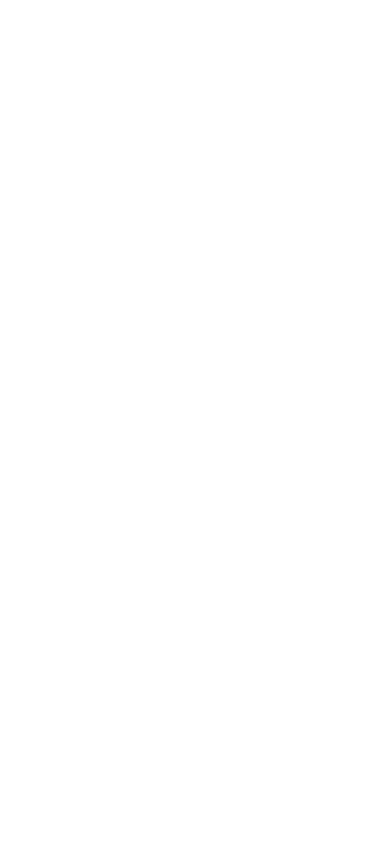
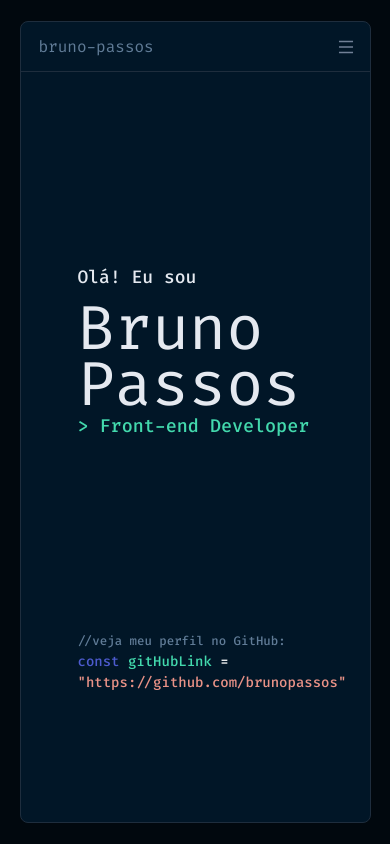
Before and after one commit to brunopassos/portfolio, a React (Create React App) app: page / in a window 390 px wide. Built offline with nearby package versions, Linux system fonts and the light colour scheme.

Commit message:
feat/ Home menu mobile

```diff
--- a/package.json
+++ b/package.json
@@ -3,12 +3,18 @@
   "version": "0.1.0",
   "private": true,
   "dependencies": {
+    "@chakra-ui/react": "^2.2.1",
+    "@emotion/react": "^11.9.3",
+    "@emotion/styled": "^11.9.3",
     "@testing-library/jest-dom": "^5.14.1",
     "@testing-library/react": "^13.0.0",
     "@testing-library/user-event": "^13.2.1",
+    "framer-motion": "^6.3.16",
     "react": "^18.2.0",
     "react-dom": "^18.2.0",
+    "react-icons": "^4.4.0",
     "react-scripts": "5.0.1",
+    "styled-components": "^5.3.5",
     "web-vitals": "^2.1.0"
   },
   "scripts": {
--- a/public/index.html
+++ b/public/index.html
@@ -24,6 +24,12 @@
       work correctly both with client-side routing and a non-root public URL.
       Learn how to configure a non-root public URL by running `npm run build`.
     -->
+    <link rel="preconnect" href="https://fonts.googleapis.com" />
+    <link rel="preconnect" href="https://fonts.gstatic.com" crossorigin />
+    <link
+      href="https://fonts.googleapis.com/css2?family=Fira+Code:wght@300;400;500;600;700&display=swap"
+      rel="stylesheet"
+    />
     <title>React App</title>
   </head>
   <body>
--- a/src/App.js
+++ b/src/App.js
@@ -1,12 +1,12 @@
+import Home from "./pages/Home";
 
+import { Center } from "@chakra-ui/react";
 
 function App() {
   return (
-    <div className="App">
-      <header className="App-header">
-
-      </header>
-    </div>
+    <Center bg={"primary.50"} w={"100vw"} h={"100vh"}>
+      <Home />
+    </Center>
   );
 }
 
--- /dev/null
+++ b/src/components/Header/index.jsx
@@ -0,0 +1,25 @@
+import { Button } from "@chakra-ui/react";
+import { StyledNav } from "./styles";
+
+import { AiOutlineMenu } from "react-icons/ai";
+import MenuList from "../MenuList";
+
+function Header() {
+  function handleMenuOptions() {
+    console.log("click menu options");
+  }
+
+  return (
+    <StyledNav>
+      <span>bruno-passos</span>
+
+       <Button size={'lg'} bg={"none"} variant="link" onClick={() => handleMenuOptions()}>
+        <AiOutlineMenu />
+      </Button>
+
+
+    </StyledNav>
+  );
+}
+
+export default Header;
--- /dev/null
+++ b/src/components/Header/styles.jsx
@@ -0,0 +1,31 @@
+import styled from "styled-components";
+
+export const StyledNav = styled.nav`
+
+   width: 100%;
+   height: 50px;
+   display: flex;
+   justify-content: space-between;
+   align-items: center;
+
+   color: #607B96;
+
+   border-bottom: 1px solid #1E2D3D;
+
+   font-size: 1rem;
+
+   padding-left: 1.125rem;
+
+
+    *{
+        margin: 0;
+        padding: 0;
+    }
+
+
+
+    ul{
+        display: flex;
+    }
+
+`
--- /dev/null
+++ b/src/components/MenuList/index.jsx
@@ -0,0 +1,14 @@
+import { StyledMenuList } from "./styles";
+
+function MenuList() {
+  return (
+    <StyledMenuList>
+      <li>_ola</li>
+      <li>_sobre-mim</li>
+      <li>_projetos</li>
+      <li>_fale-comigo</li>
+    </StyledMenuList>
+  );
+}
+
+export default MenuList;
--- /dev/null
+++ b/src/components/MenuList/styles.jsx
@@ -0,0 +1,15 @@
+import styled from "styled-components";
+
+
+export const StyledMenuList = styled.ul`
+    @media (max-width: 38rem){
+        flex-flow: column nowrap;
+        background-color: #011627;
+        margin-top: 17.2rem;
+
+        li{
+            height: 3.125rem;
+            border-bottom: 1px solid #1E2D3D;
+        }
+    }
+`
--- a/src/index.js
+++ b/src/index.js
@@ -3,9 +3,18 @@ import ReactDOM from 'react-dom/client';
 import './index.css';
 import App from './App';
 
+import { ChakraProvider } from "@chakra-ui/react";
+
+import  GlobalStyle  from "./styles/global";
+
+import Theme from "./styles/theme";
+
 const root = ReactDOM.createRoot(document.getElementById('root'));
 root.render(
   <React.StrictMode>
-    <App />
+    <ChakraProvider theme={Theme}>
+      <GlobalStyle/>
+      <App />
+    </ChakraProvider>
   </React.StrictMode>
 );
--- /dev/null
+++ b/src/pages/Home/index.jsx
@@ -0,0 +1,22 @@
+import Header from "../../components/Header";
+
+import { HomeContent, MiddleContent, FooterContent } from "./styles";
+
+function Home() {
+  return (
+    <HomeContent>
+      <Header />
+      <MiddleContent>
+        <h3>Olá! Eu sou</h3>
+        <h1>Bruno Passos</h1>
+        <p>{`> Front-end Developer`}</p>
+      </MiddleContent>
+      <FooterContent>
+        <h3>//veja meu perfil no GitHub:</h3>
+        <p><span>const </span><span>gitHubLink</span> = <span>"https://github.com/brunopassos"</span></p>
+      </FooterContent>
+    </HomeContent>
+  );
+}
+
+export default Home;
--- /dev/null
+++ b/src/pages/Home/styles.jsx
@@ -0,0 +1,69 @@
+import styled from "styled-components";
+
+
+export const HomeContent = styled.section`
+  width: 90%;
+  height: 95%;
+  background: #011627;
+  border: 1px solid #1e2d3d;
+  border-radius: 8px;
+
+
+`;
+
+export const MiddleContent = styled.section`
+  width: 90%;
+    height: 70%;
+    display: flex;
+    flex-direction: column;
+    justify-content: center;
+    padding-left: 3.563rem;
+
+    h3 {
+      color: #E5E9F0;
+      font-size: 1.125rem;
+      font-weight: 450;
+    }
+
+    h1{
+      font-size: 3.875rem;
+      color: #E5E9F0;
+      line-height: 3.5rem;
+      margin-top: 0.625rem;
+      font-weight: 400;
+    }
+
+    p{
+      color: #43D9AD;
+      font-size: 1.15rem;
+      font-weight: 450;
+    }
+`
+export const FooterContent = styled.section`
+
+  padding-left: 3.563rem;
+
+  h3{
+    color: #607B96;
+    font-size: 0.775rem;
+    font-weight: 450;
+  }
+
+  p{
+    color: #FFFFFF;
+    font-size: 0.875rem;
+    font-weight: 500;
+
+    span{
+      color: #4D5BCE;
+    }
+
+    span + span{
+      color: #43D9AD;
+    }
+
+    span + span + span{
+      color: #E99287;
+    }
+  }
+`
--- /dev/null
+++ b/src/styles/global.jsx
@@ -0,0 +1,15 @@
+import { createGlobalStyle } from "styled-components";
+
+const GlobalStyle = createGlobalStyle`
+
+    *{
+        font-family: 'Fira Code', monospace;
+    }
+
+    ul, li{
+        list-style: none;
+    }
+
+`
+
+export default GlobalStyle;
--- /dev/null
+++ b/src/styles/theme.js
@@ -0,0 +1,32 @@
+import { extendTheme } from "@chakra-ui/react";
+
+const Theme = extendTheme({
+    colors:{
+        primary:{
+            50: "#01080E",
+            100: "#011627",
+            150: "#011221"
+        },
+        secondary:{
+            50: "#607B96",
+            100: "#3C9D93",
+            150: "#4D5BCE",
+            200: "#FFFFFF"
+        },
+        accent:{
+            50: "#FEA55F",
+            100: "#43D9AD",
+            150: "#E99287",
+            200: "#C98BDF"
+        },
+        lines: {
+            50: "1E2D3D"
+        },
+        gradients:{
+            50: "#4D5BCE",
+            100: "#43D9AD"
+        }
+    }
+});
+
+export default Theme;
```
Also changed, not shown: 1 other file (tests, documents, lock files or other folders).
